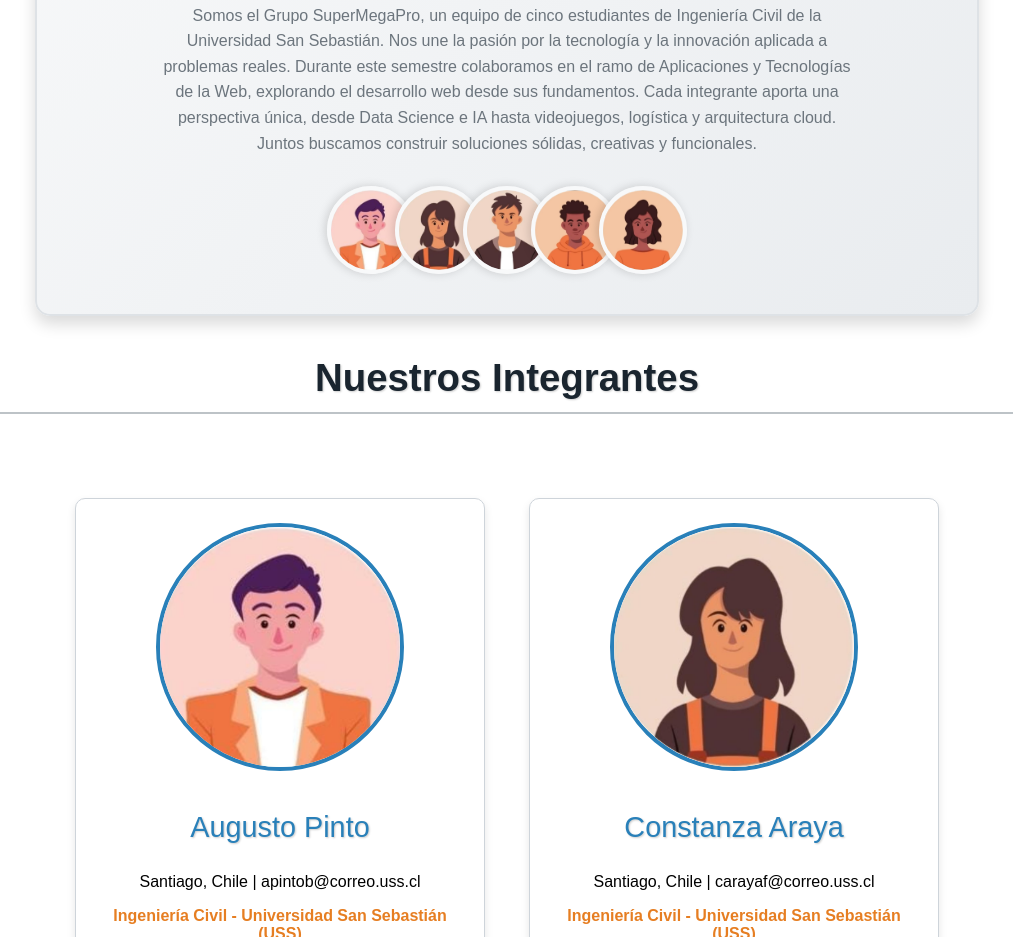
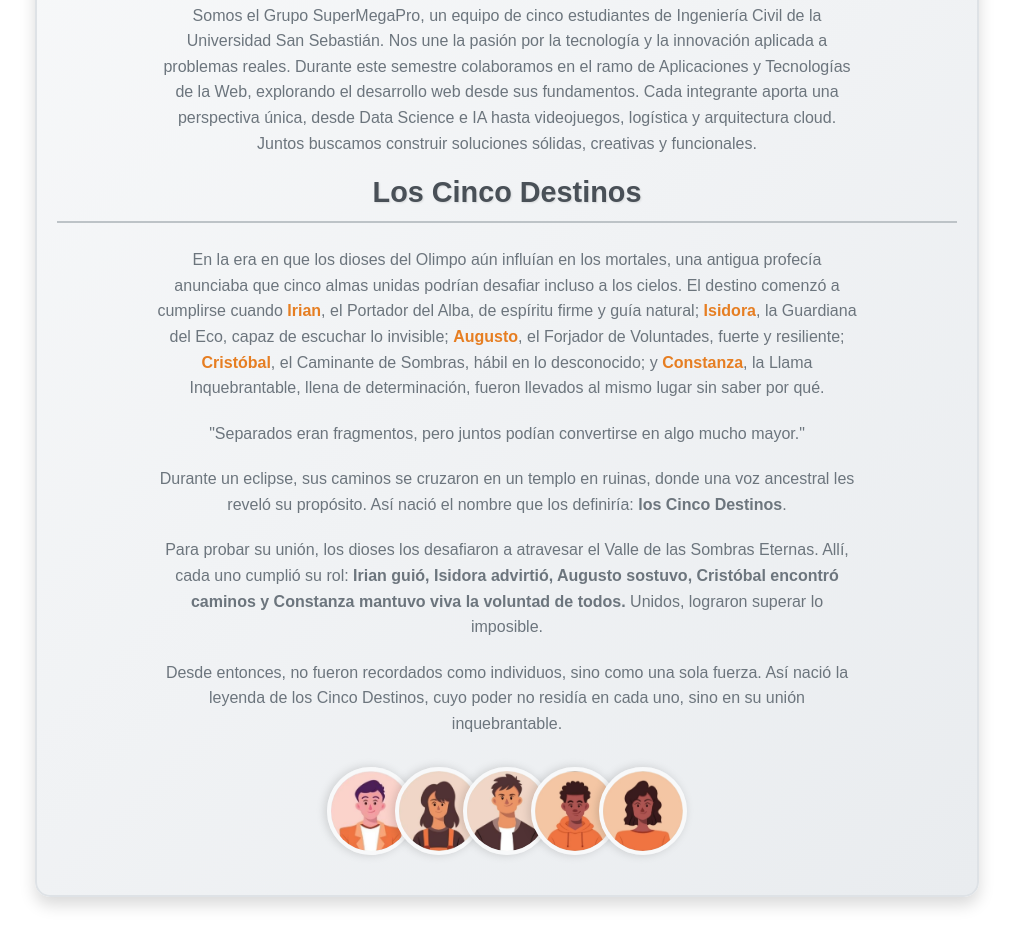
Before and after one commit to augus01/Laboratorio2-Equipo-SuperMegaPro, a plain HTML site: page index.html in a window 1280 px wide. Shown: the part 355-1292 px from the top of the page, without its empty margins (133-1146 px from the left). Drawn offline with Linux system fonts and the light colour scheme.

Commit message:
Update index.html

```diff
--- a/index.html
+++ b/index.html
@@ -32,6 +32,33 @@
           videojuegos, logística y arquitectura cloud. Juntos buscamos construir
           soluciones sólidas, creativas y funcionales.
         </p>
+
+        <section class="seccion-leyenda">
+              <h2 id="titulo-leyenda">Los Cinco Destinos</h2>
+
+              <div class="contenedor-leyenda">
+                  <div class="texto-leyenda">
+                      <p>En la era en que los dioses del Olimpo aún influían en los mortales, una antigua profecía anunciaba que cinco almas unidas podrían desafiar incluso a los cielos. El destino comenzó a cumplirse cuando
+                          <span class="texto-destacado">Irian</span>, el Portador del Alba, de espíritu firme y guía natural;
+                          <span class="texto-destacado">Isidora</span>, la Guardiana del Eco, capaz de escuchar lo invisible;
+                          <span class="texto-destacado">Augusto</span>, el Forjador de Voluntades, fuerte y resiliente;
+                          <span class="texto-destacado">Cristóbal</span>, el Caminante de Sombras, hábil en lo desconocido; y
+                          <span class="texto-destacado">Constanza</span>, la Llama Inquebrantable, llena de determinación, fueron llevados al mismo lugar sin saber por qué.
+                      </p>
+
+                      <p class="cita-leyenda">"Separados eran fragmentos, pero juntos podían convertirse en algo mucho mayor."</p>
+
+                      <p>Durante un eclipse, sus caminos se cruzaron en un templo en ruinas, donde una voz ancestral les reveló su propósito. Así nació el nombre que los definiría: <strong>los Cinco Destinos</strong>.</p>
+
+                      <p>Para probar su unión, los dioses los desafiaron a atravesar el Valle de las Sombras Eternas. Allí, cada uno cumplió su rol:
+                          <strong>Irian guió, Isidora advirtió, Augusto sostuvo, Cristóbal encontró caminos y Constanza mantuvo viva la voluntad de todos.</strong>
+                          Unidos, lograron superar lo imposible.
+                      </p>
+
+                      <p>Desde entonces, no fueron recordados como individuos, sino como una sola fuerza. Así nació la leyenda de los Cinco Destinos, cuyo poder no residía en cada uno, sino en su unión inquebrantable.</p>
+                  </div>
+              </div>
+          </section>
 
         <div class="grupo-visual">
           <img
```
